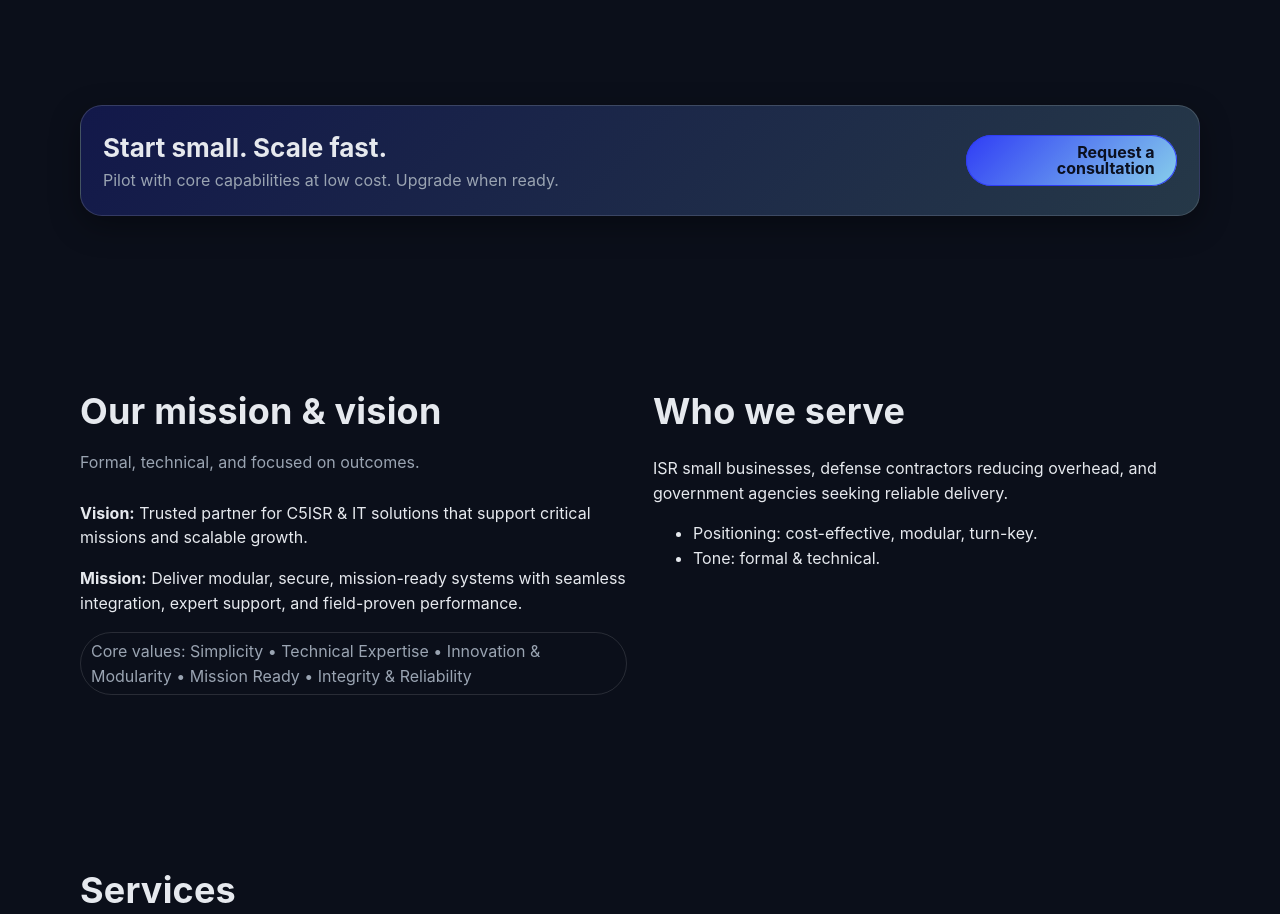
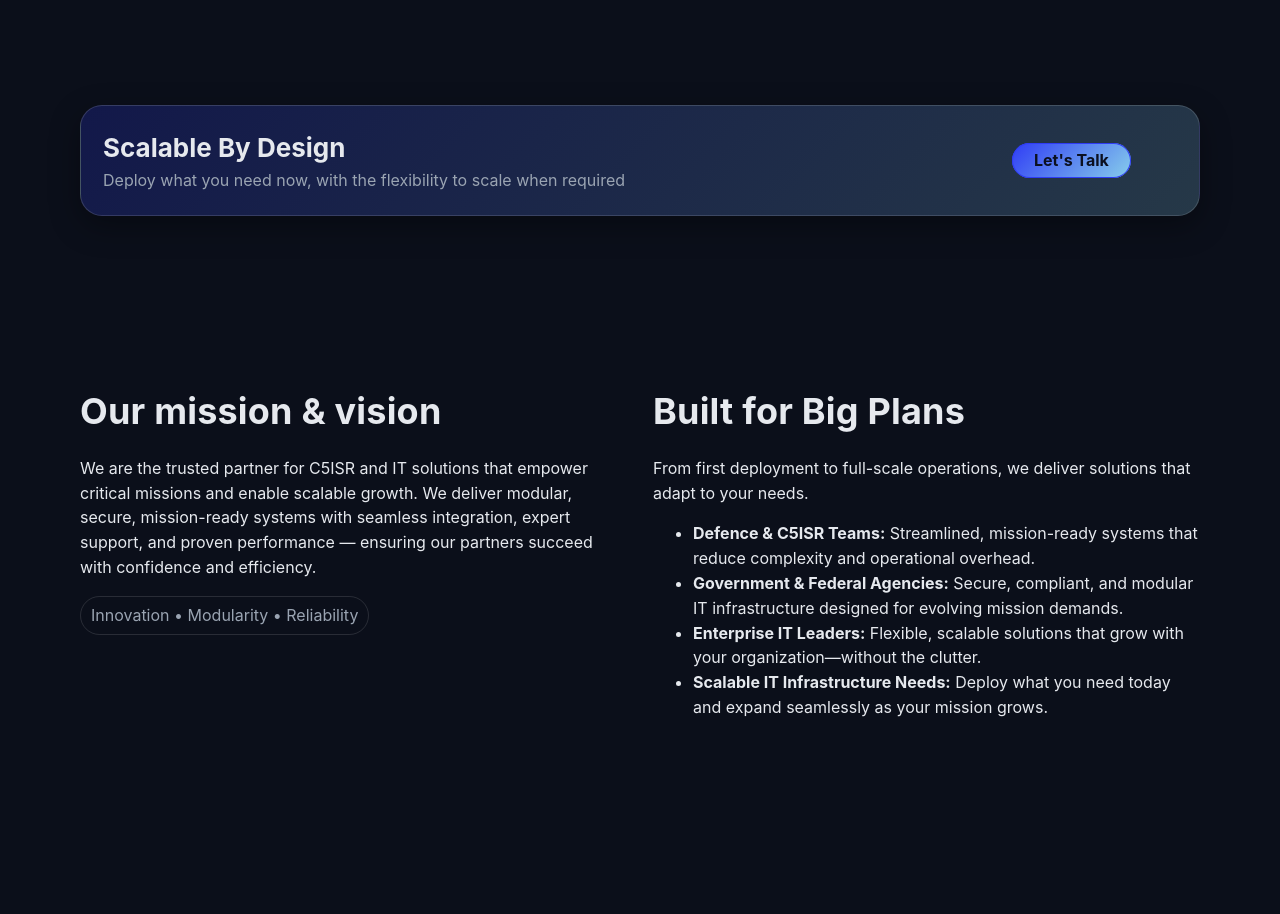
Before and after one commit to danders929/Simpl-Fy, a React (Vite) app: page /about in a window 1280 px wide. Shown: the part 1160-2074 px from the top of the page. Built offline with nearby package versions, Linux system fonts and the light colour scheme.

Commit message:
Copy Changes

```diff
--- a/src/features/main/About.jsx
+++ b/src/features/main/About.jsx
@@ -7,19 +7,22 @@ export default function About() {
         {/*Mission and Vision*/}
         <div>
           <h2>Our mission & vision</h2>
-          <p className="kicker">Formal, technical, and focused on outcomes.</p>
-          <p><strong>Vision:</strong> Trusted partner for C5ISR & IT solutions that support critical missions and scalable growth.</p>
-          <p><strong>Mission:</strong> Deliver modular, secure, mission-ready systems with seamless integration, expert support, and field-proven performance.</p>
-          <div className="pill">Core values: Simplicity • Technical Expertise • Innovation & Modularity • Mission Ready • Integrity & Reliability</div>
+
+          <p>We are the trusted partner for C5ISR and IT solutions that empower critical missions and enable scalable growth. We deliver modular, secure, mission-ready systems with seamless integration, expert support, and proven performance — ensuring our partners succeed with confidence and efficiency.</p>
+
+          <div className="pill"> Innovation • Modularity • Reliability</div>
         </div>
         {/*Who We Serve*/}
         <div>
-          <h2>Who we serve</h2>
-          <p>ISR small businesses, defense contractors reducing overhead, and government agencies seeking reliable delivery.</p>
+          <h2>Built for Big Plans</h2>
+          <p>From first deployment to full-scale operations, we deliver solutions that adapt to your needs.</p>
           <ul>
-            <li>Positioning: cost-effective, modular, turn-key.</li>
-            <li>Tone: formal & technical.</li>
-          </ul>
+            <li><strong>Defence &amp; C5ISR Teams:</strong> Streamlined, mission-ready systems that reduce complexity and operational overhead.</li>
+            <li><strong>Government &amp; Federal Agencies:</strong> Secure, compliant, and modular IT infrastructure designed for evolving mission demands.</li>
+            <li><strong>Enterprise IT Leaders:</strong> Flexible, scalable solutions that grow with your organization—without the clutter.</li>
+            <li><strong>Scalable IT Infrastructure Needs:</strong> Deploy what you need today and expand seamlessly as your mission grows.</li>
+</ul>
+
         </div>
       </div>
     </section>
--- a/src/features/main/CTA.jsx
+++ b/src/features/main/CTA.jsx
@@ -5,13 +5,13 @@ export default function CTA() {
       <div className="container">
         <div className="cta">
           <div>
-            <h3 style={{ margin: 0, fontSize: "clamp(20px,3vw,26px)" }}>Start small. Scale fast.</h3>
+            <h3 style={{ margin: 0, fontSize: "clamp(20px,3vw,26px)" }}>Scalable By Design</h3>
             <p style={{ margin: 0, color: "var(--muted)" }}>
-              Pilot with core capabilities at low cost. Upgrade when ready.
+              Deploy what you need now, with the flexibility to scale when required
             </p>
           </div>
-          <div style={{ textAlign: "right" }}>
-            <a href="#contact" className="btn primary">Request a consultation</a>
+          <div style={{ textAlign: "Center" }}>
+            <a href="#contact" className="btn primary">Let's Talk</a>
           </div>
         </div>
       </div>
```
